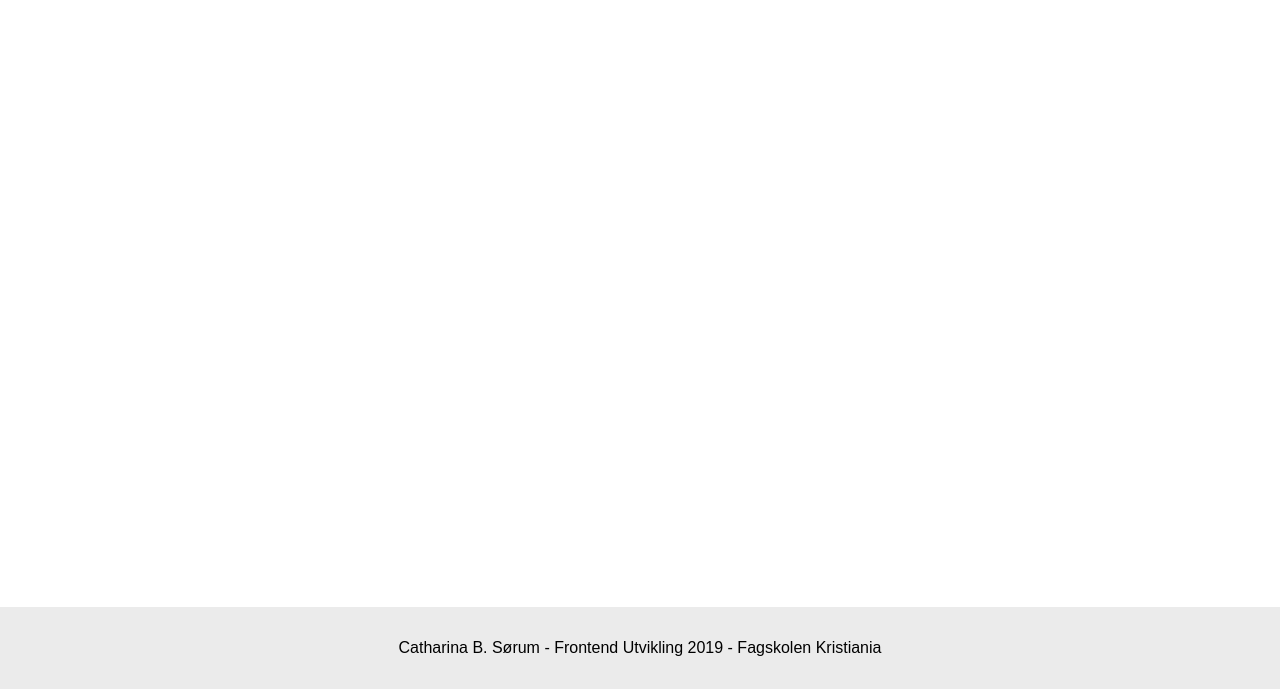
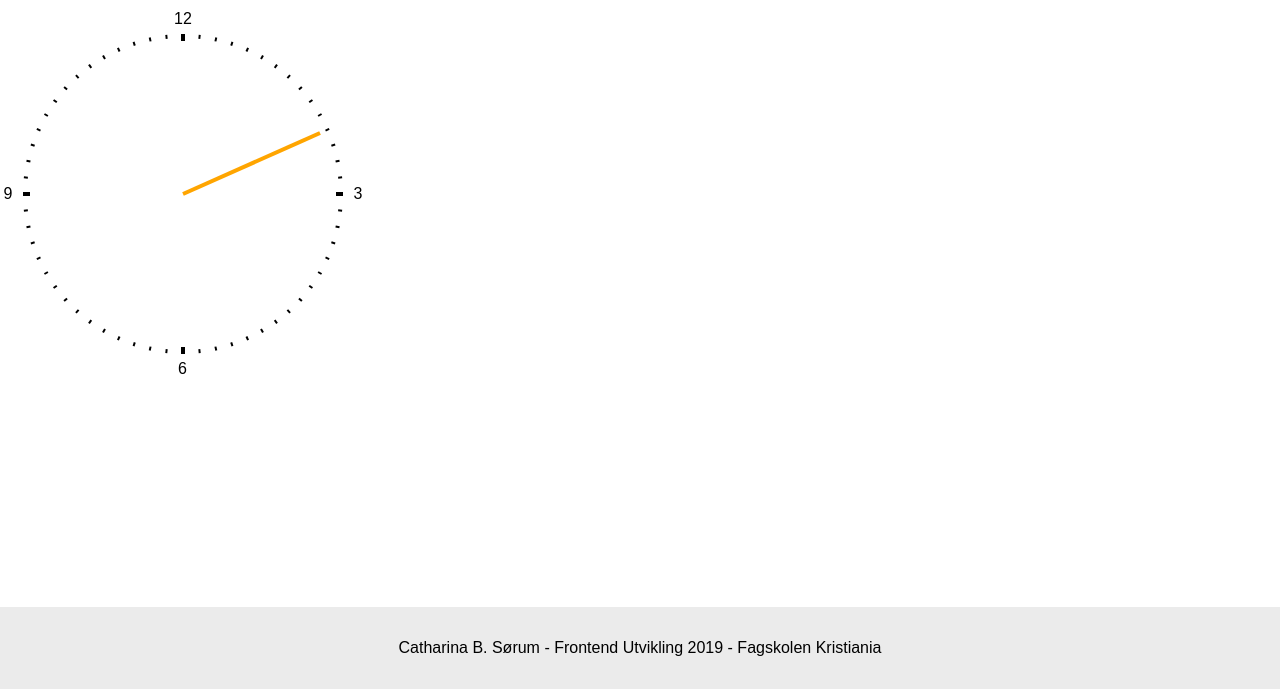
Before and after one commit to catharinasorum/oppgavesett04, a plain HTML site: page oppgave10.html in a window 1280 px wide. Shown: the part 111-800 px from the top of the page. Drawn offline with Linux system fonts and the light colour scheme.

Commit message:
Fullført oppgavesett 4

```diff
--- a/index.css
+++ b/index.css
@@ -81,5 +81,58 @@ footer {
     color: red;
     font-weight: 700;
 }
-/* Oppgave 9 */
+
 /* Oppgave 10 */
+#oppgave10 {
+    width: 350px;
+    height: 350px;
+    display: flex;
+    align-items: center;
+    justify-content: center;
+    position: relative;
+
+}
+
+#oppgave10 div {
+    position: absolute;
+    width: 2px;
+    height: 4px;
+    background-color: black;
+    transform-origin: center bottom;
+    text-align: center;
+    bottom: 50%;
+
+}
+
+/*
+#oppgave10 div:nth-child(15n+1) {
+    width: 4px;
+    height: 7px;
+}
+*/
+
+#oppgave10 div.tjukk {
+    width: 4px;
+    height: 7px;
+}
+
+#oppgave10 div.t {
+    width: 40px;
+    background-color: transparent;
+}
+
+#oppgave10 .tall {
+    display: inline-block;
+    text-align: center;
+}
+
+#sekundviser {
+    width: 4px;
+    height: 150px;
+    background-color: orange;
+    position: absolute;
+    bottom: 50%;
+    transform-origin: center bottom;
+
+
+}
--- a/oppgave10.html
+++ b/oppgave10.html
@@ -15,6 +15,9 @@
 
         <main>
             <h1>Oppgave 10 - PRIMM #2</h1>
+            <section id="oppgave10">
+                <article id="sekundviser"></article>
+            </section>
         </main>
 
         <footer>
@@ -26,6 +29,48 @@
         <script src="./menu.js"></script>
 
         <script>
+            const oppgave10 = document.querySelector("#oppgave10");
+
+            for(let i=0; i<60; i++) {
+
+                const rotasjon = i * 6 + "deg";
+                const avstand = 160 + "px";
+
+                let klasse = "";
+                if(i % 15 === 0) {
+                    klasse = "tjukk";
+                }
+
+                oppgave10.innerHTML += `
+                    <div class="${klasse}"
+                        style="transform: rotate(${rotasjon}) translateY(${avstand})">
+                    </div>
+                `;
+            }
+
+            const tallene = ["12", "3", "6", "9"];
+
+            for(let [indeks, tall ]of tallene.entries()) {
+                oppgave10.innerHTML += `
+                    <div class="t" style="transform: rotate(${indeks * 90}deg) translateY(-180px)">
+                        <span class="tall" style="transform: rotate(${-indeks * 90}deg)">${tall}</span>
+                    </div>
+                `;
+            }
+
+            const sekundviser = document.querySelector("#sekundviser");
+
+
+            function visTid() {
+                const tid = new Date();
+                const sekunder = tid.getSeconds();
+                sekundviser.style.transform = `rotate(${sekunder * 6}deg)`;
+            }
+
+            setInterval(visTid, 1000);
+            visTid();
+
+
 
         </script>
     </body>
```
Also changed, not shown: oppgave08.html (+4 -2 lines).
